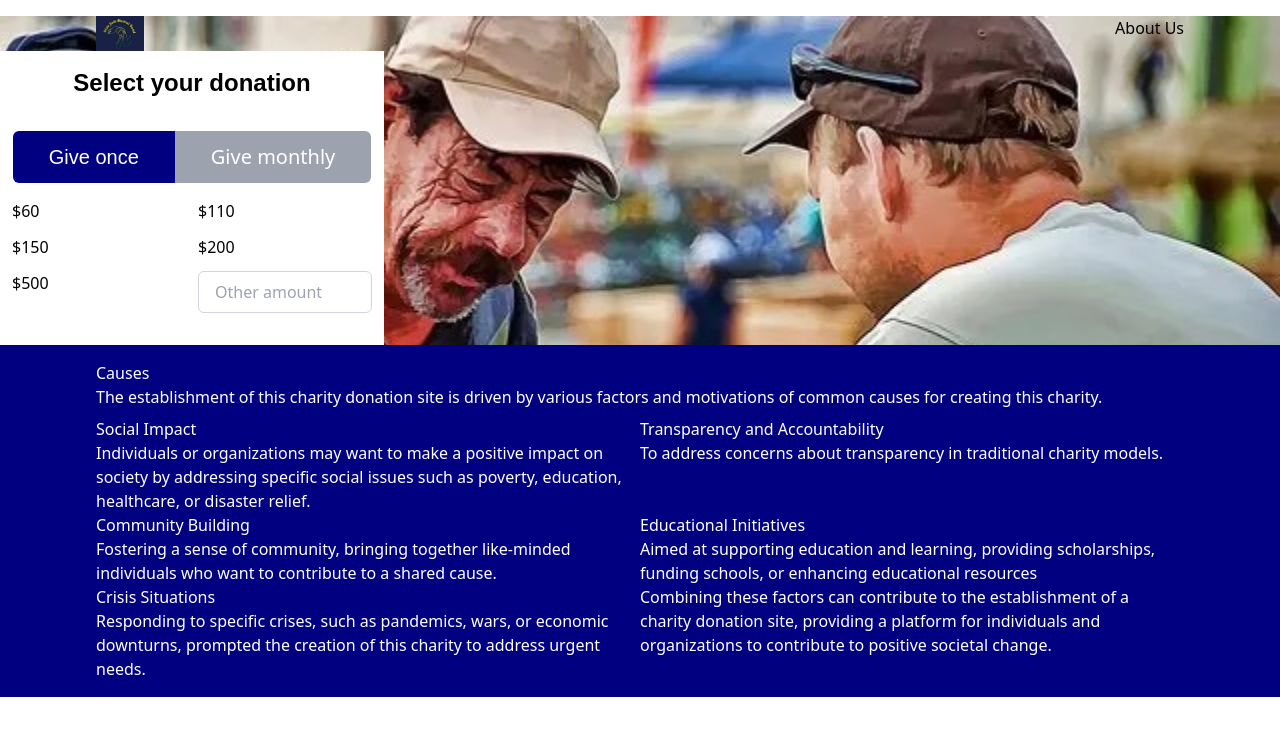
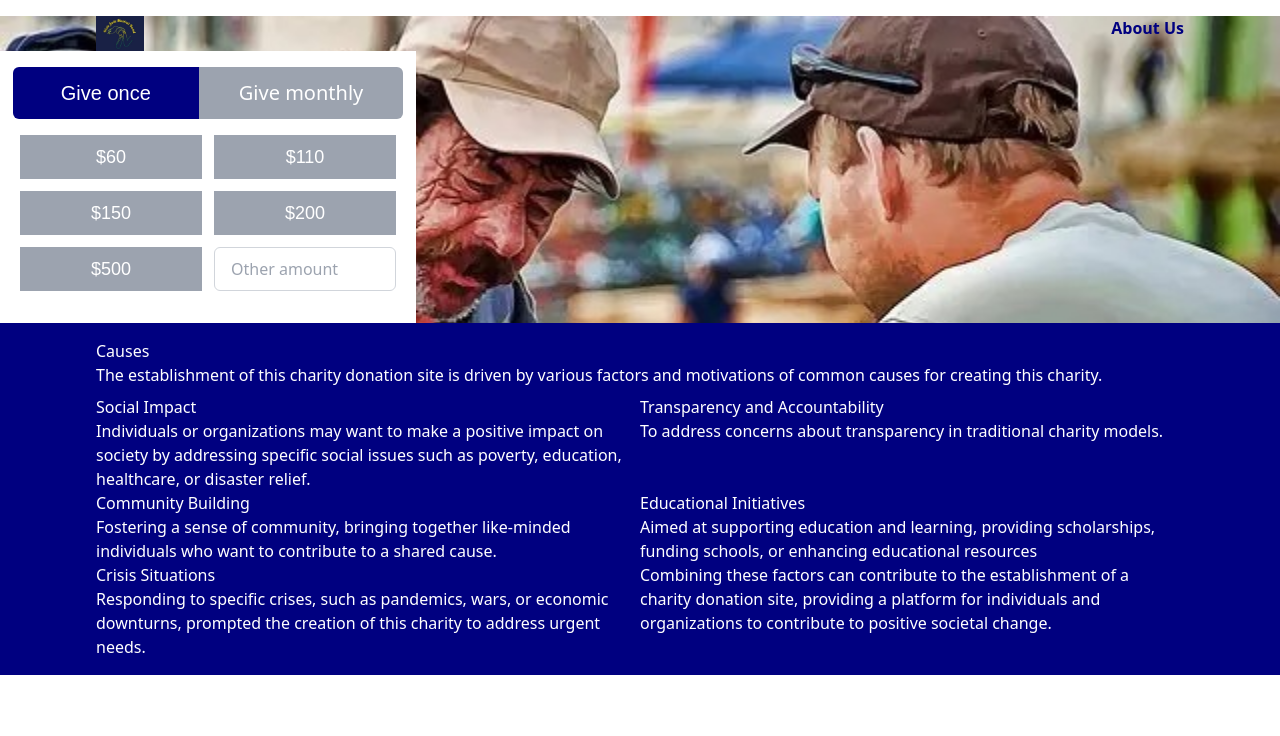
Before and after one commit to DixieJade/dominiquecharity, a React (Create React App) app: page / in a window 1280 px wide. Shown: the top 736 px of the page. Built offline with nearby package versions, Linux system fonts and the light colour scheme.

Commit message:
payment almost done

```diff
--- a/src/components/Navbar.jsx
+++ b/src/components/Navbar.jsx
@@ -10,7 +10,7 @@
         </div>
         <a
           href="https://direct.me/dominiqueruiz"
-          className="cursor-pointer no-underline"
+          className="cursor-pointer no-underline text-[#000080] font-bold"
         >
           About Us
         </a>
--- a/src/components/Payment/index.jsx
+++ b/src/components/Payment/index.jsx
@@ -3,19 +3,25 @@
 const Index = () => {
   const [donationAmount, setDonationAmount] = useState("");
   const [donationFrequency, setDonationFrequency] = useState("once");
+  const [selectedAmount, setSelectedAmount] = useState(null);
+
+  const handleAmountClick = (amount) => {
+    setSelectedAmount(amount);
+  };
+
+  const handleInputClick = () => {
+    setSelectedAmount(null);
+  };
 
   return (
     <div className="mx-auto">
-      <div className="shadow-lg bg-white w-96 px-3 py-4 flex flex-col items-center">
-        <h2 className="text-2xl text-center font-semibold font-Lora mb-8">
-          Select your donation
-        </h2>
+      <div className="shadow-lg bg-white w-[26rem] px-3 py-4 flex flex-col items-center">
         <div className="flex items-center mb-4">
           <label
             className={` ${
               donationFrequency === "once"
-                ? "bg-[#000080] text-white py-3 px-9 rounded-l-md text-xl font-recoleta"
-                : "bg-gray-400 text-xl text-white py-3 px-9 rounded-l-md"
+                ? "bg-[#000080] text-white py-3 px-12 rounded-l-md text-xl font-recoleta"
+                : "bg-gray-400 text-xl text-white py-3 px-10 rounded-l-md"
             }`}
           >
             <input
@@ -29,10 +35,10 @@
             Give once
           </label>
           <label
-            className={` ${
+            className={`${
               donationFrequency === "monthly"
-                ? "bg-[#000080] text-white py-3 px-9 rounded-r-md text-xl font-recoleta"
-                : "bg-gray-400 text-xl text-white py-3 px-9 rounded-r-md"
+                ? "bg-[#000080] text-white py-3 px-10 rounded-r-md text-xl font-recoleta"
+                : "bg-gray-400 text-xl text-white py-3 px-10 rounded-r-md"
             }`}
           >
             <input
@@ -47,51 +53,52 @@
           </label>
         </div>
         {donationFrequency === "once" && (
-          <div className="mb-4 grid grid-cols-2 gap-x-3 gap-y-3">
-            <p onClick={(e) => setDonationAmount(e.target.value)}>$60</p>
-            <p onClick={(e) => setDonationAmount(e.target.value)}>$110</p>
-            <p onClick={(e) => setDonationAmount(e.target.value)}>$150</p>
-            <p onClick={(e) => setDonationAmount(e.target.value)}>$200</p>
-            <p onClick={(e) => setDonationAmount(e.target.value)}>$500</p>
+          <div className="mb-4 grid grid-cols-2 gap-x-3 gap-y-3 px-2">
+            {[60, 110, 150, 200, 500].map((amount) => (
+              <p
+                key={amount}
+                onClick={() => handleAmountClick(amount)}
+                className={`${
+                  selectedAmount === amount
+                    ? "text-lg font-recoleta bg-[#000080] text-white"
+                    : "text-lg font-recoleta bg-gray-400 text-white"
+                } px-4 py-2 cursor-pointer text-center`}
+              >
+                ${amount}
+              </p>
+            ))}
             <input
               type="text"
               value={donationAmount}
               onChange={(e) => setDonationAmount(e.target.value)}
+              onClick={handleInputClick}
               placeholder="Other amount"
-              className="border border-gray-300 rounded-md px-4 py-2"
+              className="border border-gray-300 rounded-md px-4 py-2 outline-none"
             />
           </div>
         )}
         {donationFrequency === "monthly" && (
-          <div className="mb-4 grid grid-cols-2 gap-x-3 gap-y-2">
-            <p
-              onClick={(e) => setDonationAmount(e.target.value)}
-              className={
-                donationAmount
-                  ? "text-lg font-recoleta bg-[#000080]"
-                  : "text-lg font-recoleta bg-gray-400"
-              }
-            >
-              $20 / month
-            </p>
-            <p onClick={(e) => setDonationAmount(e.target.value)}>
-              $40 / month
-            </p>
-            <p onClick={(e) => setDonationAmount(e.target.value)}>
-              $60 / month
-            </p>
-            <p onClick={(e) => setDonationAmount(e.target.value)}>
-              $80 / month
-            </p>
-            <p onClick={(e) => setDonationAmount(e.target.value)}>
-              $100 / month
-            </p>
+          <div className="mb-4 grid grid-cols-2 gap-x-3 gap-y-2 px-2">
+            {[20, 40, 60, 80, 100].map((amount) => (
+              <p
+                key={amount}
+                onClick={() => handleAmountClick(amount)}
+                className={`${
+                  selectedAmount === amount
+                    ? "text-lg font-recoleta bg-[#000080] text-white"
+                    : "text-lg font-recoleta bg-gray-400 text-white"
+                } px-4 py-2 cursor-pointer text-center`}
+              >
+                ${amount} / month
+              </p>
+            ))}
             <input
               type="text"
               value={donationAmount}
               onChange={(e) => setDonationAmount(e.target.value)}
+              onClick={handleInputClick}
               placeholder="Other amount"
-              className="border border-gray-300 rounded-md px-4 py-2"
+              className="border border-gray-300 rounded-md px-4 py-2 outline-none"
             />
           </div>
         )}
```
